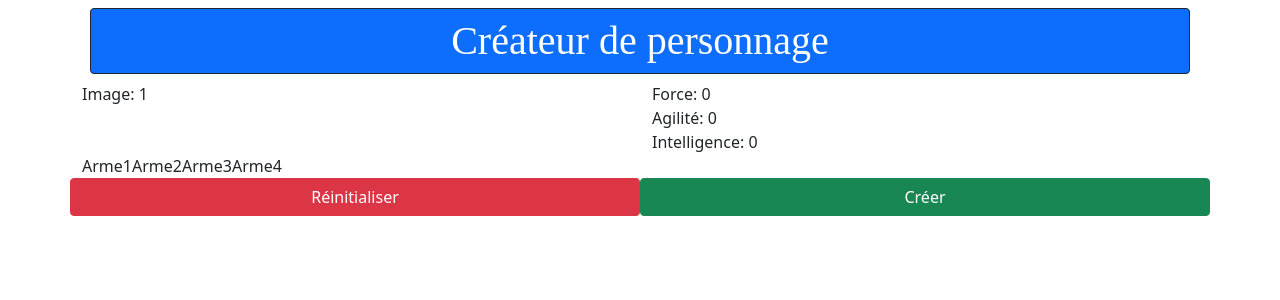
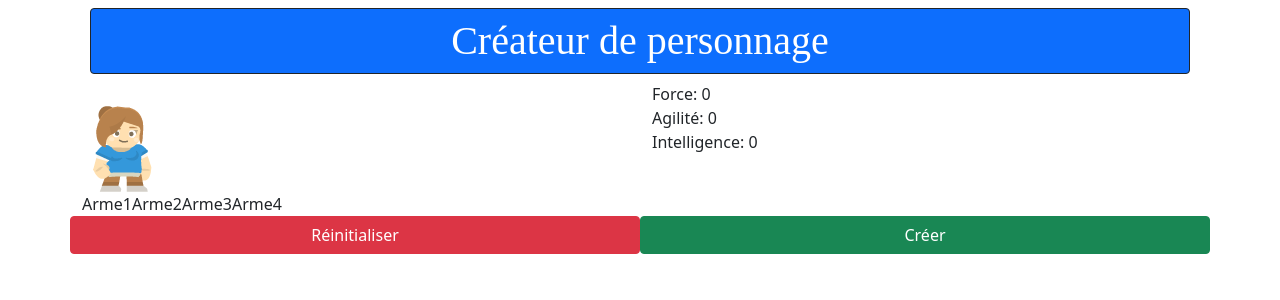
Before and after one commit to Enelith/h2prog, a React (Create React App) app in the folder react2020/projet2/: page / in a window 1280 px wide. Shown: the top 300 px of the page. Built offline with nearby package versions, Linux system fonts and the light colour scheme; a web font is replaced by a local one.

Commit message:
Maj Section 064 - Composant ImagePerso

```diff
--- /dev/null
+++ b/react2020/projet2/src/containers/CreateurPersonnage/Personnage/ImagePerso/ImagePerso.js
@@ -0,0 +1,26 @@
+import React from 'react';
+
+import ImagePlayer1 from '../../../../asset/images/persos/player1.png';
+import ImagePlayer2 from '../../../../asset/images/persos/player2.png';
+import ImagePlayer3 from '../../../../asset/images/persos/player3.png';
+
+const imagePerso = (props) => {
+    let imageToDisplay = "";
+    if (props.numImage === 1) {
+        imageToDisplay = ImagePlayer1;
+    }
+    else if (props.numImage === 2) {
+        imageToDisplay = ImagePlayer2;
+    }
+    else {
+        imageToDisplay = ImagePlayer3;
+    }
+
+    return (
+        <>
+            <img src={imageToDisplay} alt=''/>
+        </>
+    );
+};
+
+export default imagePerso;
--- a/react2020/projet2/src/containers/CreateurPersonnage/Personnage/Personnage.js
+++ b/react2020/projet2/src/containers/CreateurPersonnage/Personnage/Personnage.js
@@ -1,8 +1,12 @@
 import React from 'react';
+
+import ImagePerso from './ImagePerso/ImagePerso';
 
 const personnage = (props) => (
     <div className="row no-gutters">
-        <div className="col-6">Image: {props.image}</div>
+        <div className="col-6">
+            <ImagePerso numImage={props.image} />
+        </div>
         <div className="col-6">
             Force: {props.force}<br />
             Agilit&eacute;: {props.agilite}<br />
```
Also changed, not shown: 1 other file (tests, documents, lock files or other folders).
